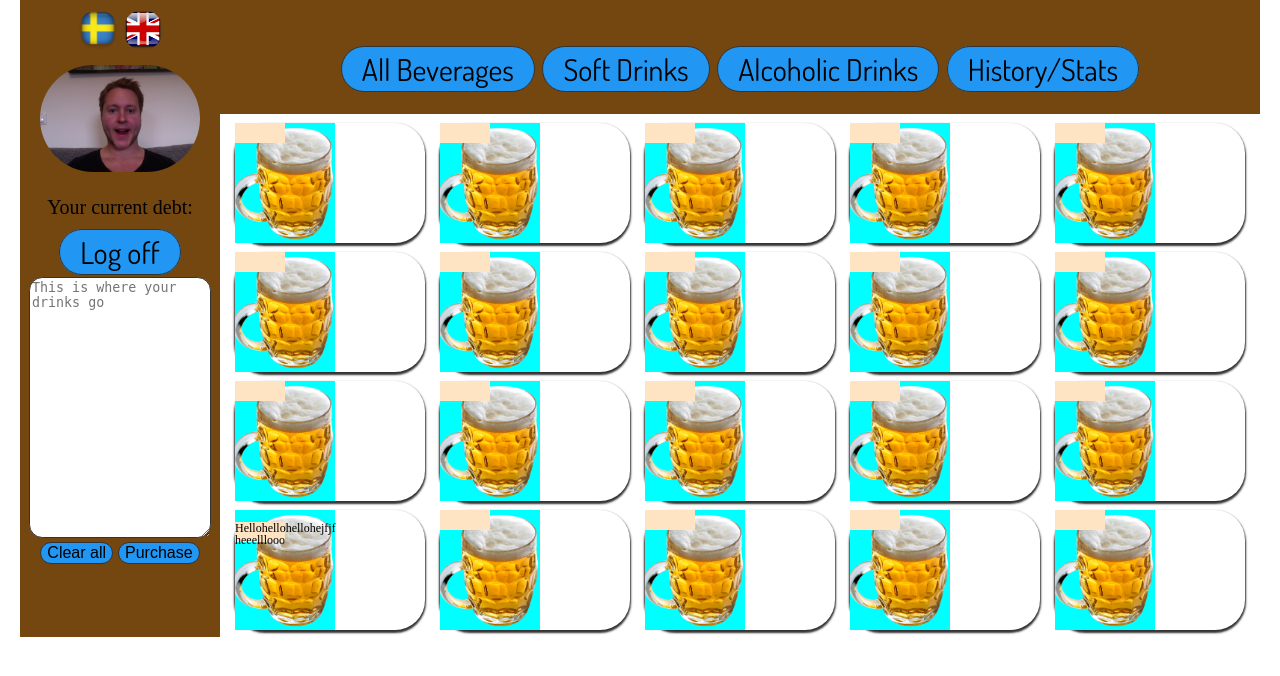
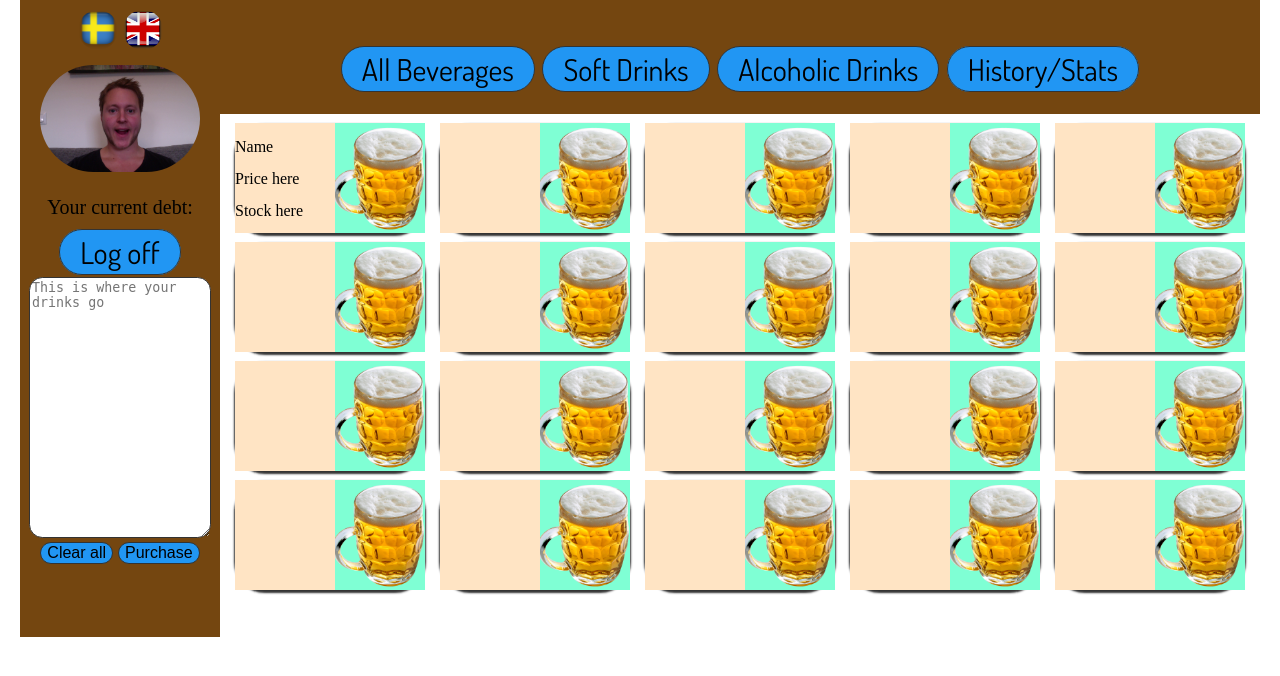
Before and after one commit to LaChapeliere/ipup, a PHP site: page /html/index.html in a window 1280 px wide. Shown: the top 676 px of the page. Run offline with PHP 8.4, Linux system fonts and the light colour scheme; some libraries are stand-ins or nearby versions.

Commit message:
Made room for name, price and stock in separate classes for each slotelement

```diff
--- a/css/style.css
+++ b/css/style.css
@@ -231,23 +231,25 @@ input:checked + .slider:before {
 }
 
 .slotElement {
-    background-color: aqua;
-    width: 100px;
-    height: 120px;
+    background-color: aquamarine;
+    width: 90px;
+    height: 110px;
     vertical-align: middle;
     display: inline-block;
     background-position: center center;
 	background-size: cover;
+    float: right;
 }
 
-.slotElement div {
-    width: 50px;
-    height: 20px;
+.slotLeft {
+    width: 100px;
+    height: 110px;
+    float: left;
     background-color: bisque;
 }
 
-.slotElement p {
-    font-size: 12px;
+.slotleft p {
+    max-width: inherit;
 }
 
 /*Stuff only related to the history/stats page!*/
--- a/html/index.html
+++ b/html/index.html
@@ -73,38 +73,42 @@
    			<table id="beveragesTable">
                <!-- Row one -->
    			<tr>
-                <td><div class="slotElement"> <div></div></div></td>
-   				<td><div class="slotElement"> <div></div></div></td>
-   				<td><div class="slotElement"> <div></div></div></td>
-   				<td><div class="slotElement"> <div></div></div></td>
-   				<td><div class="slotElement"> <div></div></div></td>
-                </tr>
+   				<td><div class="slotElement"> </div><div class="slotLeft">
+                    <p class="drinkName">Name</p>
+                    <p class="price">Price here</p>
+                    <p class="stock">Stock here</p>
+                    </div></td>
+   				<td><div class="slotElement"> </div><div class="slotLeft"></div></td>
+   				<td><div class="slotElement"> </div><div class="slotLeft"></div></td>
+   				<td><div class="slotElement"> </div><div class="slotLeft"></div></td>
+   				<td><div class="slotElement"> </div><div class="slotLeft"></div></td>
+   			</tr>
 
             <!-- Row two -->
    			<tr>
-   				<td><div class="slotElement"> <div></div></div></td>
-   				<td><div class="slotElement"> <div></div></div></td>
-   				<td><div class="slotElement"> <div></div></div></td>
-   				<td><div class="slotElement"> <div></div></div></td>
-   				<td><div class="slotElement"> <div></div></div></td>
+   				<td><div class="slotElement"> </div><div class="slotLeft"></div></td>
+   				<td><div class="slotElement"> </div><div class="slotLeft"></div></td>
+   				<td><div class="slotElement"> </div><div class="slotLeft"></div></td>
+   				<td><div class="slotElement"> </div><div class="slotLeft"></div></td>
+   				<td><div class="slotElement"> </div><div class="slotLeft"></div></td>
    			</tr>
 
             <!-- Row three -->
    			<tr>
-   				<td><div class="slotElement"> <div></div></div></td>
-   				<td><div class="slotElement"> <div></div></div></td>
-   				<td><div class="slotElement"> <div></div></div></td>
-   				<td><div class="slotElement"> <div></div></div></td>
-   				<td><div class="slotElement"> <div></div></div></td>
+   				<td><div class="slotElement"> </div><div class="slotLeft"></div></td>
+   				<td><div class="slotElement"> </div><div class="slotLeft"></div></td>
+   				<td><div class="slotElement"> </div><div class="slotLeft"></div></td>
+   				<td><div class="slotElement"> </div><div class="slotLeft"></div></td>
+   				<td><div class="slotElement"> </div><div class="slotLeft"></div></td>
    			</tr>
 
             <!-- Row four -->
    			<tr>
-   				<td><div class="slotElement"> <div><p>Hellohellohellohejfjf <br /> heeelllooo</p></div></div></td>
-   				<td><div class="slotElement"> <div></div></div></td>
-   				<td><div class="slotElement"> <div></div></div></td>
-   				<td><div class="slotElement"> <div></div></div></td>
-   				<td><div class="slotElement"> <div></div></div></td>
+   				<td><div class="slotElement"> </div><div class="slotLeft"></div></td>
+   				<td><div class="slotElement"> </div><div class="slotLeft"></div></td>
+   				<td><div class="slotElement"> </div><div class="slotLeft"></div></td>
+   				<td><div class="slotElement"> </div><div class="slotLeft"></div></td>
+   				<td><div class="slotElement"> </div><div class="slotLeft"></div></td>
    			</tr>
    			</table>
 
```
